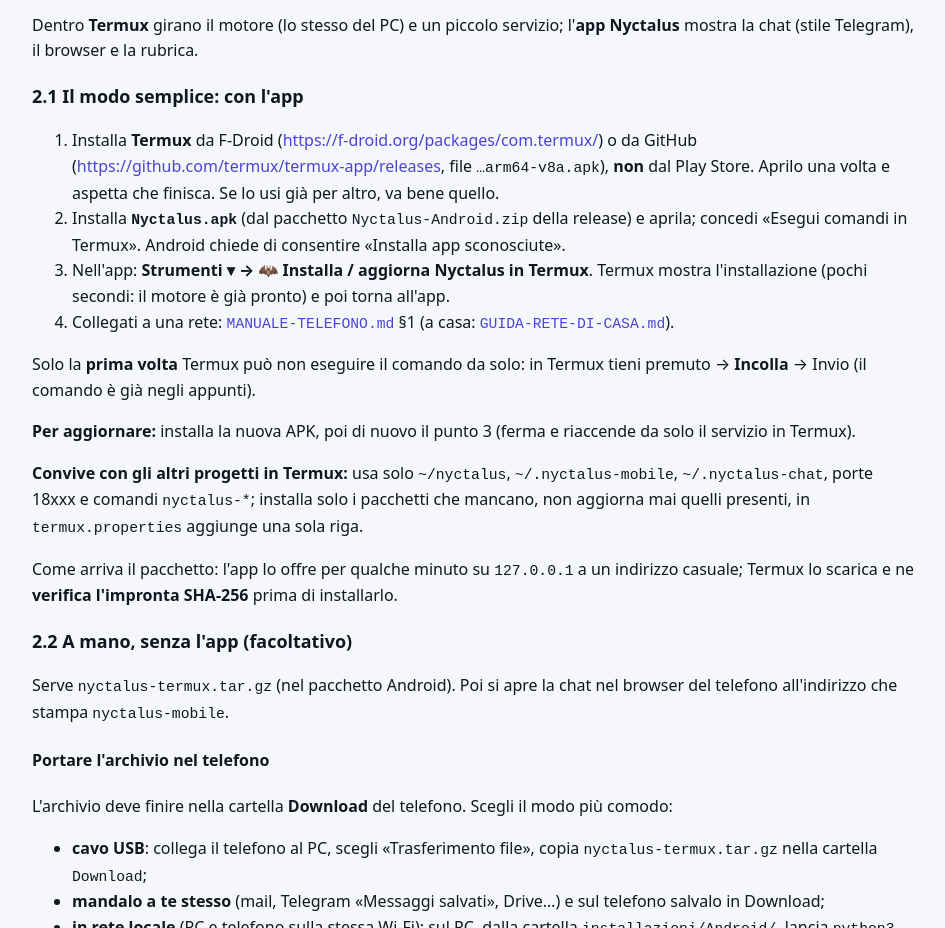
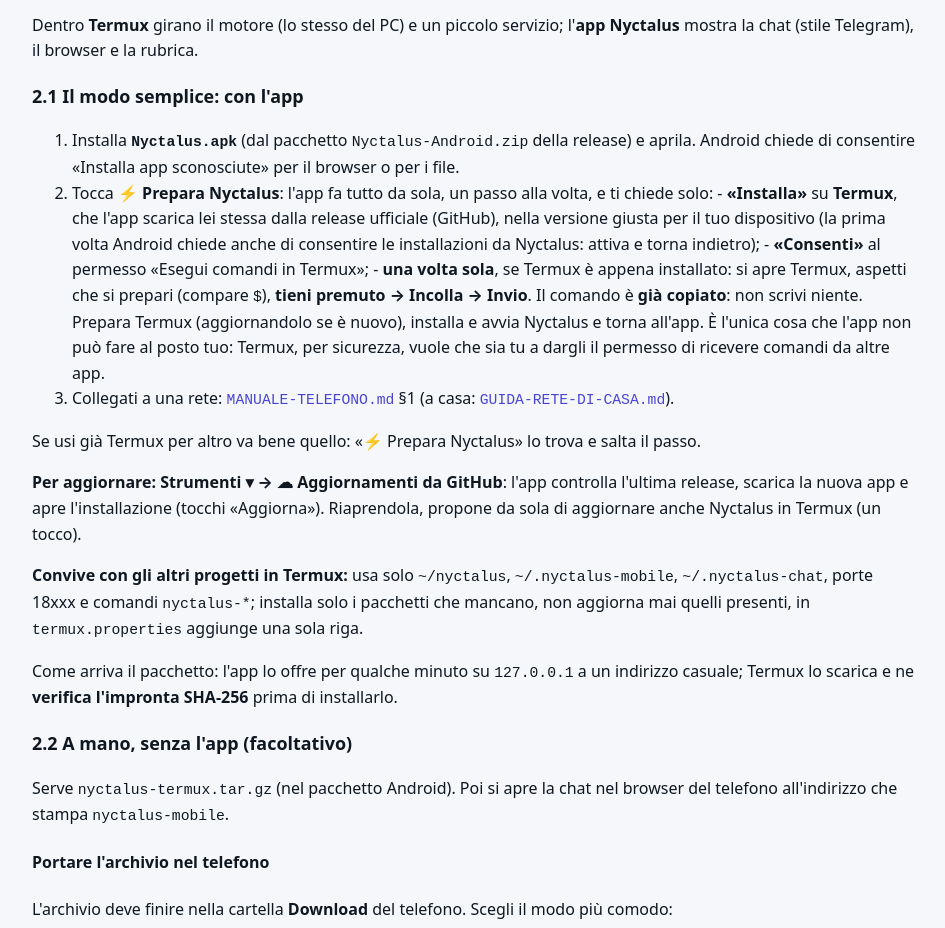
Before and after one commit to RedRider21/Nyctalus-Protocol, a plain HTML site: page manuali/MANUALE-INSTALLAZIONE.html in a window 1280 px wide. Shown: the part 2008-2936 px from the top of the page, without its empty margins (296-1241 px from the left). Drawn offline with Linux system fonts and the light colour scheme.

Commit message:
Manuali: «⚡ Prepara Nyctalus» e aggiornamenti da GitHub

```diff
--- a/manuali/MANUALE-INSTALLAZIONE.html
+++ b/manuali/MANUALE-INSTALLAZIONE.html
@@ -118,19 +118,24 @@ identità e chat.</p>
 mostra la chat (stile Telegram), il browser e la rubrica.</p>
 <h3 id="21-il-modo-semplice-con-lapp">2.1 Il modo semplice: con l'app</h3>
 <ol>
-<li>Installa <strong>Termux</strong> da F-Droid (<a href="https://f-droid.org/packages/com.termux/">https://f-droid.org/packages/com.termux/</a>) o da GitHub
-   (<a href="https://github.com/termux/termux-app/releases">https://github.com/termux/termux-app/releases</a>, file <code>…arm64-v8a.apk</code>), <strong>non</strong> dal Play
-   Store. Aprilo una volta e aspetta che finisca. Se lo usi già per altro, va bene quello.</li>
-<li>Installa <strong><code>Nyctalus.apk</code></strong> (dal pacchetto <code>Nyctalus-Android.zip</code> della release) e aprila;
-   concedi «Esegui comandi in Termux». Android chiede di consentire «Installa app sconosciute».</li>
-<li>Nell'app: <strong>Strumenti ▾ → 🦇 Installa / aggiorna Nyctalus in Termux</strong>. Termux mostra
-   l'installazione (pochi secondi: il motore è già pronto) e poi torna all'app.</li>
+<li>Installa <strong><code>Nyctalus.apk</code></strong> (dal pacchetto <code>Nyctalus-Android.zip</code> della release) e aprila.
+   Android chiede di consentire «Installa app sconosciute» per il browser o per i file.</li>
+<li>Tocca <strong>⚡ Prepara Nyctalus</strong>: l'app fa tutto da sola, un passo alla volta, e ti chiede solo:
+   - <strong>«Installa»</strong> su <strong>Termux</strong>, che l'app scarica lei stessa dalla release ufficiale (GitHub),
+     nella versione giusta per il tuo dispositivo (la prima volta Android chiede anche di
+     consentire le installazioni da Nyctalus: attiva e torna indietro);
+   - <strong>«Consenti»</strong> al permesso «Esegui comandi in Termux»;
+   - <strong>una volta sola</strong>, se Termux è appena installato: si apre Termux, aspetti che si prepari
+     (compare <code>$</code>), <strong>tieni premuto → Incolla → Invio</strong>. Il comando è <strong>già copiato</strong>: non scrivi
+     niente. Prepara Termux (aggiornandolo se è nuovo), installa e avvia Nyctalus e torna all'app.
+     È l'unica cosa che l'app non può fare al posto tuo: Termux, per sicurezza, vuole che sia tu a
+     dargli il permesso di ricevere comandi da altre app.</li>
 <li>Collegati a una rete: <a href="MANUALE-TELEFONO.html"><code>MANUALE-TELEFONO.md</code></a> §1 (a casa: <a href="GUIDA-RETE-DI-CASA.html"><code>GUIDA-RETE-DI-CASA.md</code></a>).</li>
 </ol>
-<p>Solo la <strong>prima volta</strong> Termux può non eseguire il comando da solo: in Termux tieni premuto →
-<strong>Incolla</strong> → Invio (il comando è già negli appunti).</p>
-<p><strong>Per aggiornare:</strong> installa la nuova APK, poi di nuovo il punto 3 (ferma e riaccende da solo il
-servizio in Termux).</p>
+<p>Se usi già Termux per altro va bene quello: «⚡ Prepara Nyctalus» lo trova e salta il passo.</p>
+<p><strong>Per aggiornare:</strong> <strong>Strumenti ▾ → ☁ Aggiornamenti da GitHub</strong>: l'app controlla l'ultima
+release, scarica la nuova app e apre l'installazione (tocchi «Aggiorna»). Riaprendola, propone da
+sola di aggiornare anche Nyctalus in Termux (un tocco).</p>
 <p><strong>Convive con gli altri progetti in Termux:</strong> usa solo <code>~/nyctalus</code>, <code>~/.nyctalus-mobile</code>,
 <code>~/.nyctalus-chat</code>, porte 18xxx e comandi <code>nyctalus-*</code>; installa solo i pacchetti che mancano,
 non aggiorna mai quelli presenti, in <code>termux.properties</code> aggiunge una sola riga.</p>
```
Also changed, not shown: manuali/GUIDA-COMPLETA.html (+6 -5 lines), manuali/MANUALE-TELEFONO.html (+5 -3 lines), manuali/index.html (+1 -1 lines).
